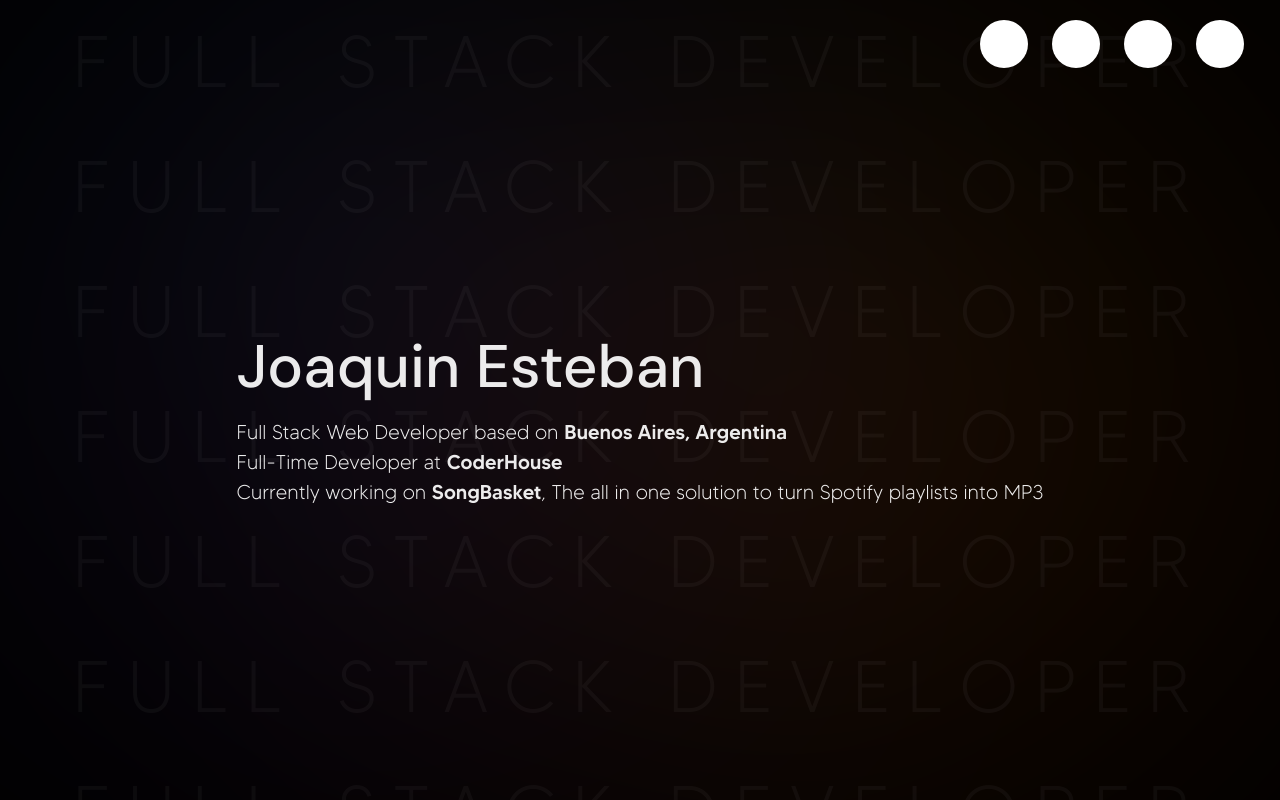
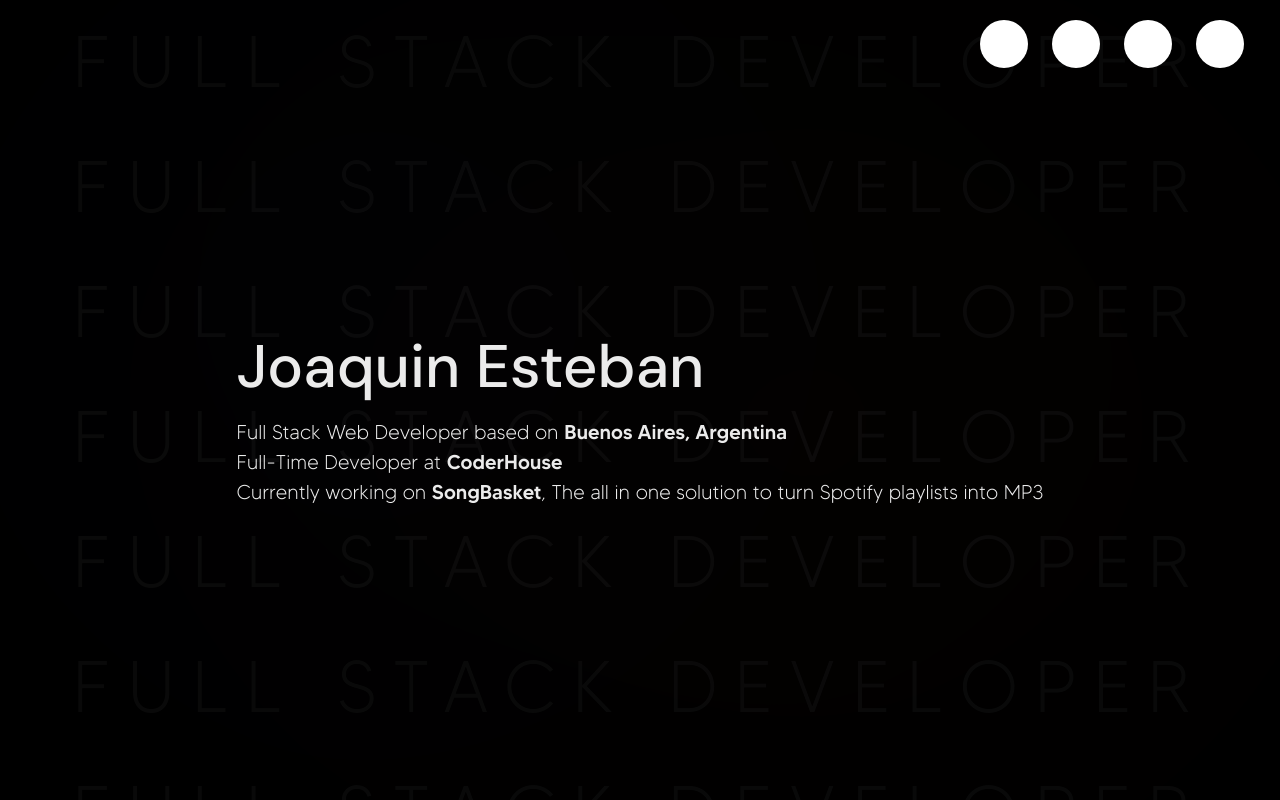
Before and after one commit to JoacoEsteban/joacoesteban-portfolio, a Next.js app: page / in a window 1280 px wide. Built offline with nearby package versions, Linux system fonts and the light colour scheme; some icons are missing.

Commit message:
IMPROVE, animations

```diff
--- a/components/Background/Background.module.scss
+++ b/components/Background/Background.module.scss
@@ -10,7 +10,7 @@
   pointer-events: none;
 
   .titlesContainer {
-    --__title-opacity__: .04;
+    opacity: .04;
   }
 }
 
@@ -23,13 +23,32 @@
   letter-spacing: 0.23em;
   text-transform: uppercase;
   text-align: center;
-  opacity: var(--__title-opacity__, 1);
+
+  animation: three-step-fade 5s var(--bezier-symmetric) infinite;
+  animation-delay: calc(var(--_index, 0) * .15s);
 }
 
 .illustrationsContainer {
-  opacity: .37;
+  opacity: .75;
+
 
   svg {
     filter: blur(234px);
+    animation: three-step-fade 15s var(--bezier-symmetric) infinite;
+  }
+
+}
+
+@keyframes three-step-fade {
+  0% {
+    opacity: 1;
+  }
+
+  50% {
+    opacity: 0;
+  }
+
+  100% {
+    opacity: 1;
   }
 }
--- a/components/Background/Background.tsx
+++ b/components/Background/Background.tsx
@@ -13,7 +13,7 @@ export default function Hero () {
           <Container>
             {
               [...Array(11)].map((e, i) =>
-                <div key={i} className={styles.backgroundTitle}>
+                <div key={i} className={styles.backgroundTitle} style={{ '--_index': i } as React.CSSProperties}>
                   Full Stack Developer
                 </div>
               )
```
